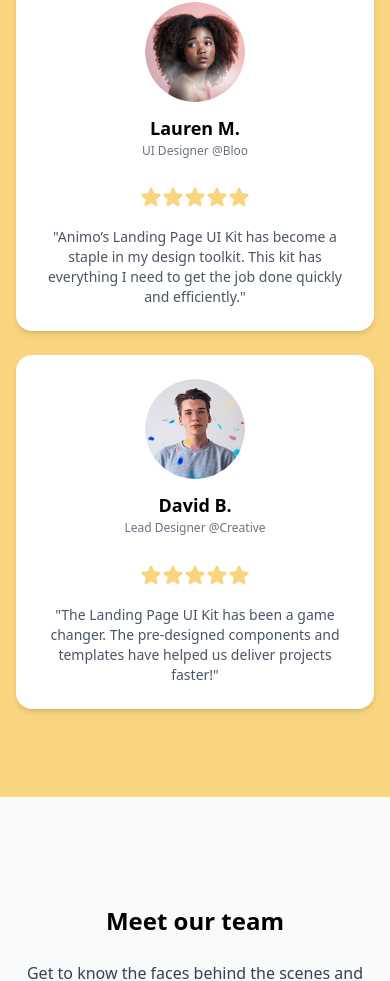
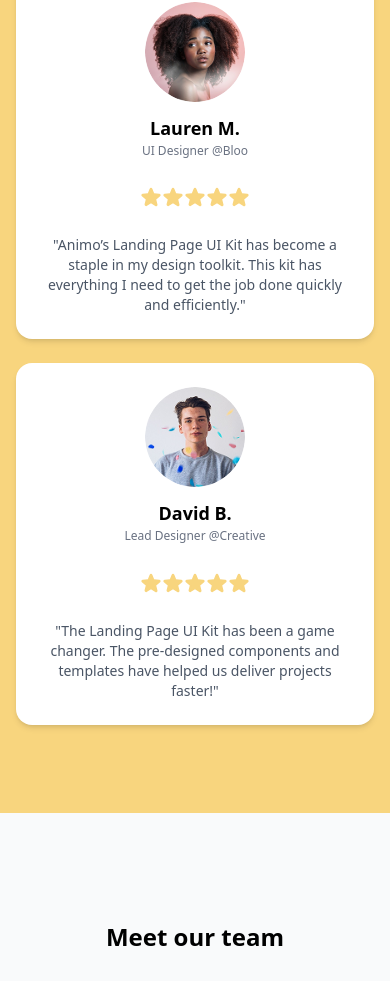
Before and after one commit to glowyboy/TestWebsite, a Nuxt app: page /Dashboard/Dash in a window 390 px wide. Shown: the part 4323-5304 px from the top of the page. Built offline with nearby package versions, Linux system fonts and the light colour scheme.

Commit message:
Update Dash.vue

```diff
--- a/pages/Dashboard/Dash.vue
+++ b/pages/Dashboard/Dash.vue
@@ -174,10 +174,9 @@
   </div>
 </section>
 
-
 <section class="bg-[#F8D57E] py-22 px-4 mt-30">
   <div class="text-center mb-10 mt-4">
-    <h2 class=" font-poppins text-2xl md:text-3xl font-extrabold font-bold ">Real Stories from Satisfied Customers</h2>
+    <h2 class="font-poppins text-2xl md:text-3xl font-extrabold font-bold">Real Stories from Satisfied Customers</h2>
     <p class="mt-2 text-gray-700">See how our landing page UI kit is making an impact.</p>
   </div>
 
@@ -195,8 +194,8 @@
       </div>
 
       <!-- Stars + Testimonial -->
-      <div class="md:w-2/3 px-4 max-[430px]:px-0 max-[430px]:mt-4">
-        <div class="flex justify-center md:justify-start text-yellow-500 text-lg mb-2 space-x-0.5">
+      <div class="md:w-2/3 px-4 max-[430px]:px-0 max-[430px]:mt-4 max-[430px]:flex max-[430px]:flex-col max-[430px]:items-center">
+        <div class="flex justify-center md:justify-start text-yellow-500 text-lg mb-2 space-x-0.5 max-[430px]:justify-center">
           <img src="../../assets/images/Star Icon.svg" alt="Star" class="w-5 h-5" />
           <img src="../../assets/images/Star Icon.svg" alt="Star" class="w-5 h-5" />
           <img src="../../assets/images/Star Icon.svg" alt="Star" class="w-5 h-5" />
@@ -222,8 +221,8 @@
       </div>
 
       <!-- Stars + Testimonial -->
-      <div class="md:w-2/3 px-4 max-[430px]:px-0 max-[430px]:mt-4">
-        <div class="flex justify-center md:justify-start text-yellow-500 text-lg mb-2 space-x-0.5">
+      <div class="md:w-2/3 px-4 max-[430px]:px-0 max-[430px]:mt-4 max-[430px]:flex max-[430px]:flex-col max-[430px]:items-center">
+        <div class="flex justify-center md:justify-start text-yellow-500 text-lg mb-2 space-x-0.5 max-[430px]:justify-center">
           <img src="../../assets/images/Star Icon.svg" alt="Star" class="w-5 h-5" />
           <img src="../../assets/images/Star Icon.svg" alt="Star" class="w-5 h-5" />
           <img src="../../assets/images/Star Icon.svg" alt="Star" class="w-5 h-5" />
@@ -239,6 +238,7 @@
 
   </div>
 </section>
+
 
 
 
```
